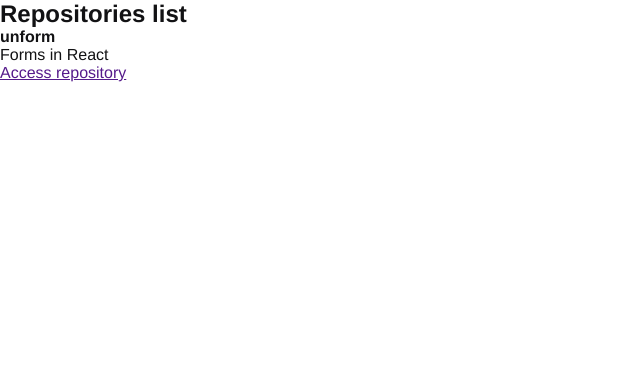
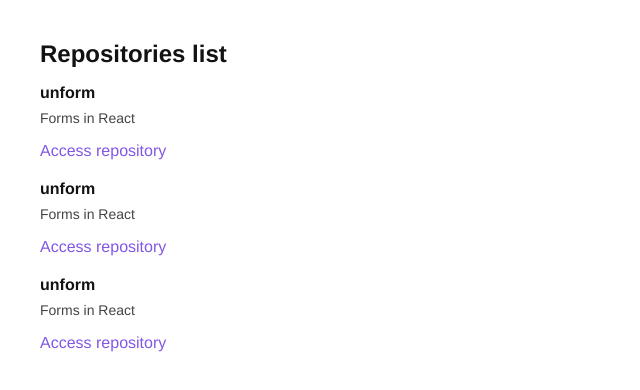
Before and after one commit to mhayk/ignite-github-explorer, a React app: page / in a window 1280 px wide. Shown: the top 390 px of the page, without its empty margins (0-640 px from the left). Built offline with nearby package versions, Linux system fonts and the light colour scheme.

Commit message:
repository list has been styled.
Signed-off-by: Mhayk Whandson <hi@mhayk.com>

```diff
--- a/src/components/RepositoryList.jsx
+++ b/src/components/RepositoryList.jsx
@@ -1,4 +1,6 @@
 import { RepositoryItem } from "./RepositoryItem";
+
+import '../styles/repositories.scss'
 
 const repository = {
     name: 'unform',
@@ -13,6 +15,8 @@
 
             <ul>
                 <RepositoryItem repository={repository} />
+                <RepositoryItem repository={repository} />
+                <RepositoryItem repository={repository} />
             </ul>
         </section>
     )
--- /dev/null
+++ b/src/styles/repositories.scss
@@ -0,0 +1,30 @@
+section.repository-list {
+    margin: 40px;
+
+    h1 {
+        margin-bottom: 16px;
+    }
+
+    ul {
+        list-style: none;
+
+        li {
+            & + li {
+                margin-top: 20px;
+            }
+
+            p {
+                font-size: 14px;
+                color: #444;
+                margin-top: 8px;
+            }
+
+            a {
+                display: inline-block;
+                margin-top: 16px;
+                text-decoration: none;
+                color: #8257e6;
+            }
+        }
+    }
+}
```
